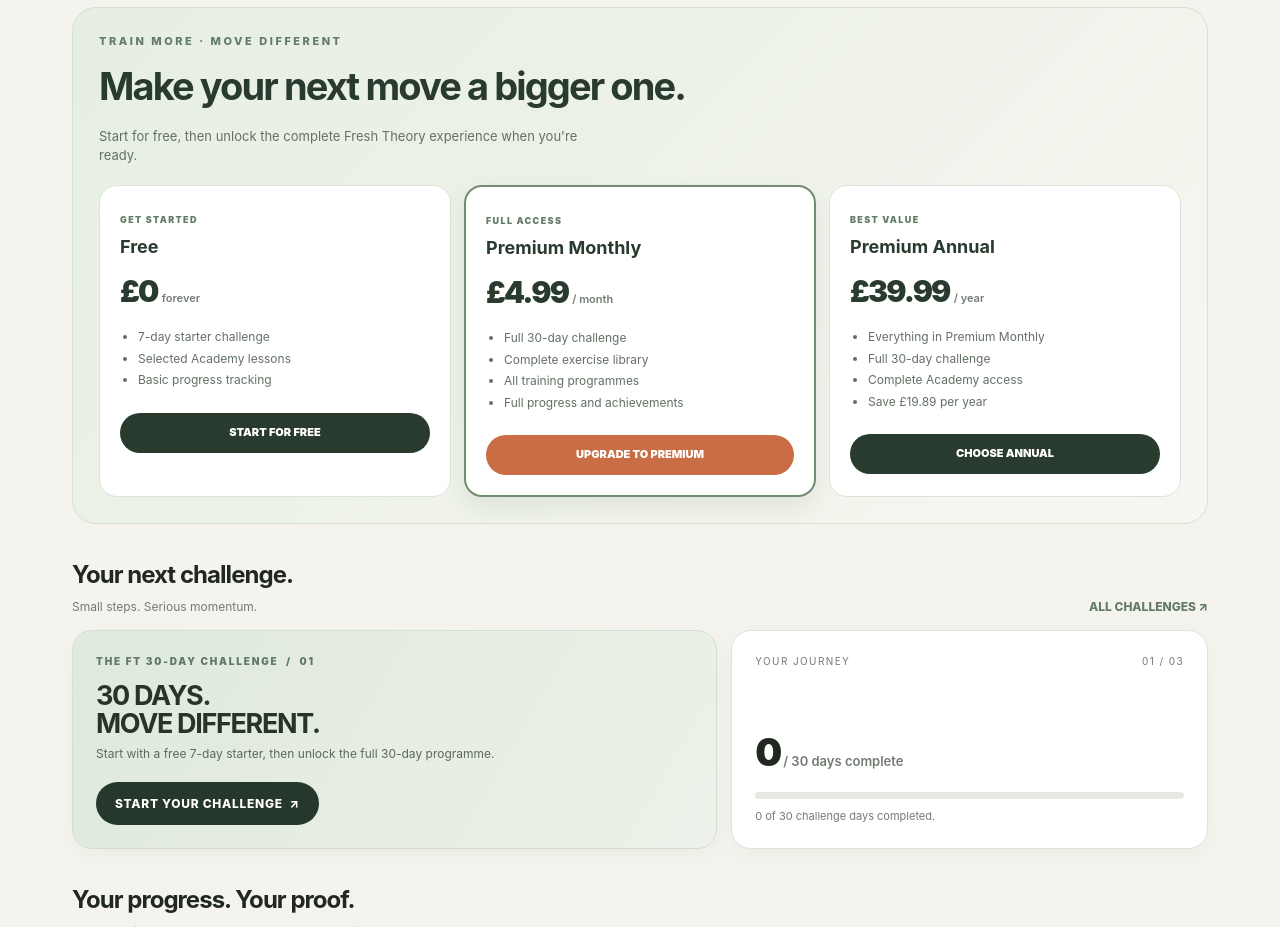
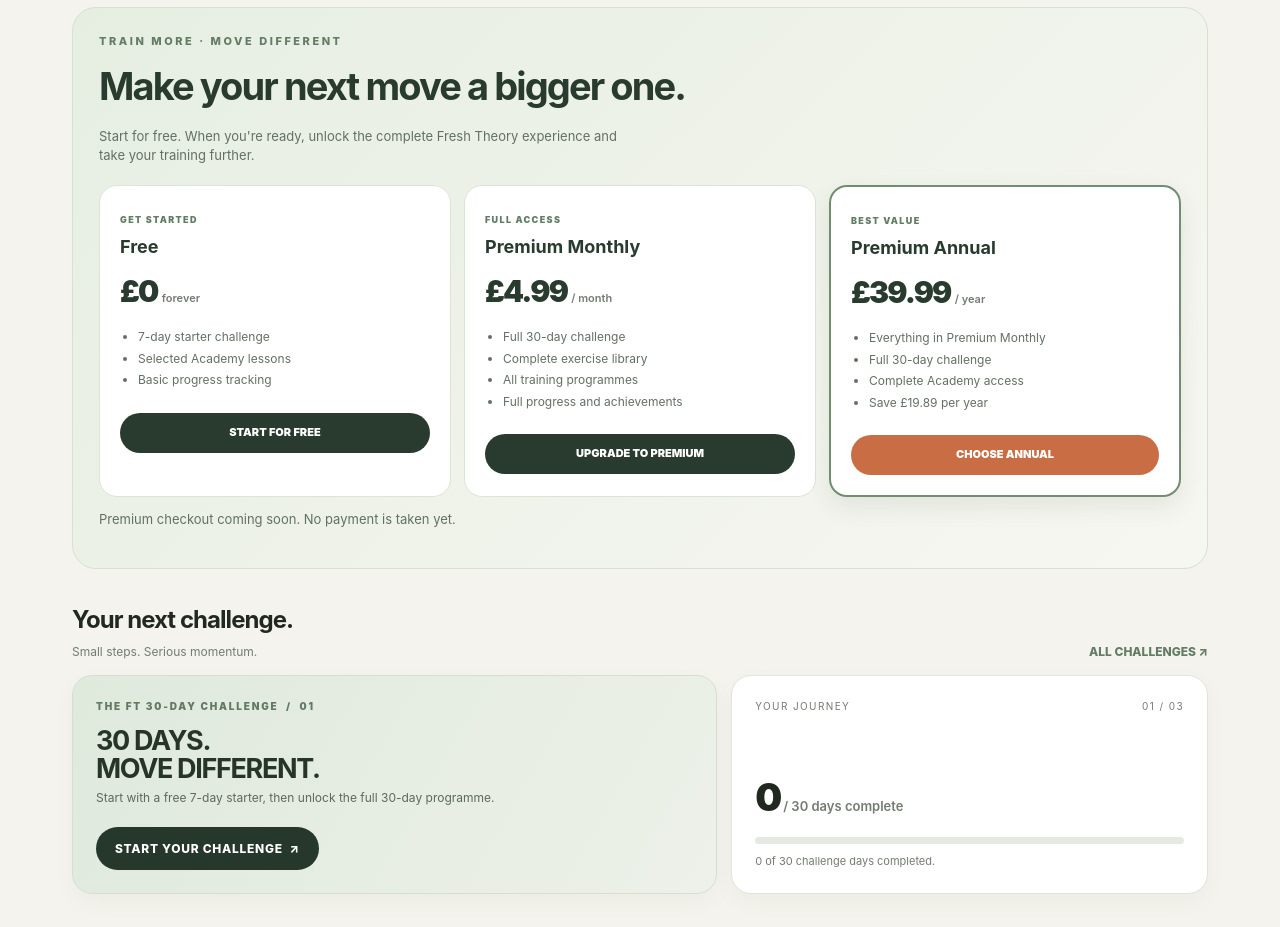
Before and after one commit to Tonyg1973/Fresh-theory, a plain HTML site: page index.html in a window 1280 px wide. Shown: the part 880-1807 px from the top of the page. Drawn offline with Linux system fonts and the light colour scheme.

Commit message:
Update index.html

```diff
--- a/index.html
+++ b/index.html
@@ -116,7 +116,7 @@ body{background:var(--bg);color:var(--cream)}
 </div></section><section id="membership" class="membership-section">
   <div class="eyebrow">TRAIN MORE · MOVE DIFFERENT</div>
   <h2>Make your next move a bigger one.</h2>
-  <p>Start for free, then unlock the complete Fresh Theory experience when you're ready.</p>
+  <p>Start for free. When you're ready, unlock the complete Fresh Theory experience and take your training further.</p>
 
   <div class="membership-plans">
 
@@ -132,7 +132,7 @@ body{background:var(--bg);color:var(--cream)}
       <button onclick="openChallenge()">START FOR FREE</button>
     </article>
 
-    <article class="membership-plan featured">
+    <article class="membership-plan">
       <span class="membership-label">FULL ACCESS</span>
       <h3>Premium Monthly</h3>
       <div class="membership-price">£4.99 <small>/ month</small></div>
@@ -145,7 +145,7 @@ body{background:var(--bg);color:var(--cream)}
       <button onclick="showMembershipMessage()">UPGRADE TO PREMIUM</button>
     </article>
 
-    <article class="membership-plan">
+    <article class="membership-plan featured">
       <span class="membership-label">BEST VALUE</span>
       <h3>Premium Annual</h3>
       <div class="membership-price">£39.99 <small>/ year</small></div>
@@ -158,7 +158,7 @@ body{background:var(--bg);color:var(--cream)}
       <button onclick="showMembershipMessage()">CHOOSE ANNUAL</button>
     </article>
 
-  </div>
+  </div><p class="membership-note">Premium checkout coming soon. No payment is taken yet.</p>
 </section>
 <section id="challenges"><div class="section-head"><div><h2>Your next challenge.</h2><p>Small steps. Serious momentum.</p></div><a class="text-link" href="#challenges">ALL CHALLENGES ↗</a></div><div class="feature-row"><article class="challenge"><div><div class="tag">THE FT 30-DAY CHALLENGE&nbsp; / &nbsp;01</div><h3>30 DAYS.<br>MOVE DIFFERENT.</h3><p>Start with a free 7-day starter, then unlock the full 30-day programme.</p></div><button class="btn" onclick="openChallenge()">Start your challenge&nbsp; ↗</button></article><article class="progress-card"><div class="progress-top"><span>Your journey</span><span>01 / 03</span></div><div><div class="progress-number"><span id="challengeProgressNumber">0</span><small> / 30 days complete</small></div><div class="bar"><i id="challengeProgressBar" style="width:0%"></i></div><div class="progress-note" id="challengeProgressNote">Your challenge progress will appear here.</div></div></article></div></section>
 
```
